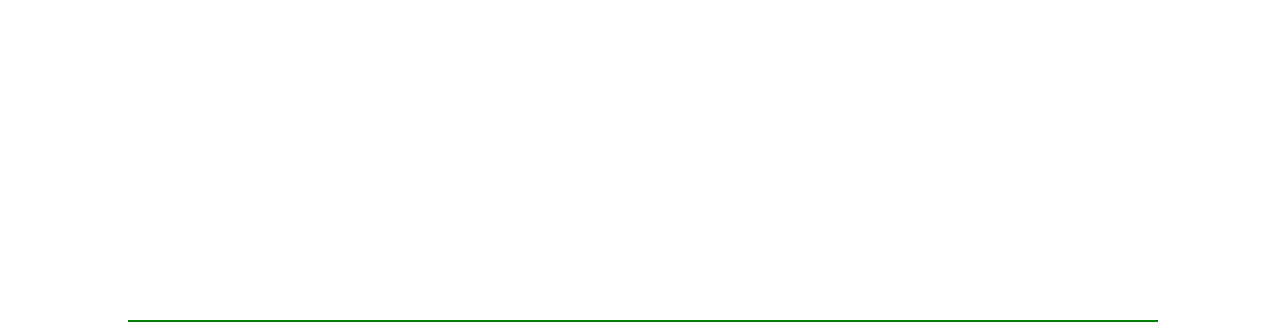
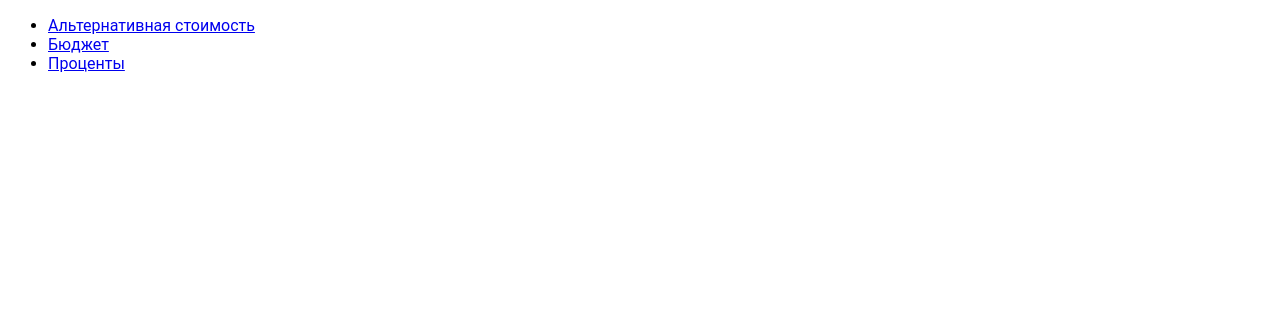
Before and after one commit to pm3512/EconomicGames, a plain HTML site: page index.html in a window 1280 px wide. Shown: the top 322 px of the page. Drawn offline with Linux system fonts and the light colour scheme.

Commit message:
look fixes

```diff
--- a/Budget/game.js
+++ b/Budget/game.js
@@ -380,7 +380,7 @@ let handle_debt_failure = function() {
 let handle_success = function() {
   let score =
       Math.round(savings + overall_benefit + bank_amount - 1.2 * debt_amount);
-  alert('Вы выжили! Ваш score: ' + score.toString());
+  alert('Вы выжили! Ваш счет: ' + score.toString());
   location = location;
 };
 
--- a/style.css
+++ b/style.css
@@ -40,7 +40,7 @@ div.intro {
   width: 40%;
   padding-left: 2vw;
   border-left: green groove;
-  background-color: greenyellow;
+  background-color: #d3ffed;
   font-style: italic;
   font-size: 20px;
 }
@@ -69,34 +69,3 @@ img.single_image {
   margin-right: auto;
   width: 70%;
 }
-
-div.hub {
-  padding: 70px 0;
-  border: 3px solid green;
-  text-align: center;
-  position: absolute;
-  top: 40%;
-  left: 10%;
-  width: 80%;
-}
-
-div.hub ul {
-  list-style-type: none;
-  margin: 0;
-  padding: 0;
-  width: 80%;
-  background-color: #f1f1f1;
-  margin: 0 auto;
-  font-size: xx-large;
-}
-div.hub ul li a {
-  display: block;
-  color: #000;
-  padding: 8px 16px;
-  text-decoration: none;
-}
-
-div.hub ul li a:hover {
-  background-color: #555;
-  color: white;
-}
```
Also changed, not shown: Budget/game.html (+1 -1 lines), Budget/index.html (+1 -1 lines), Interest/index.html (+6 -4 lines).
